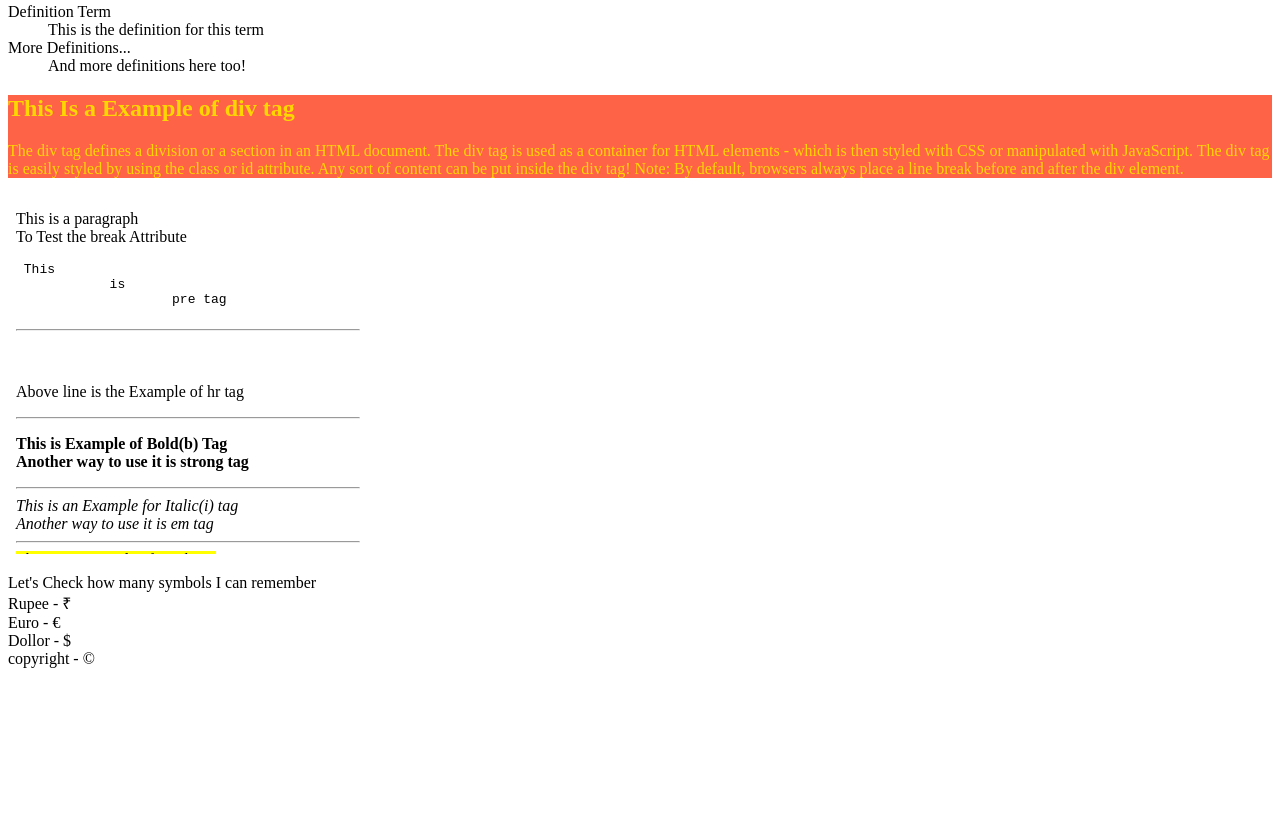
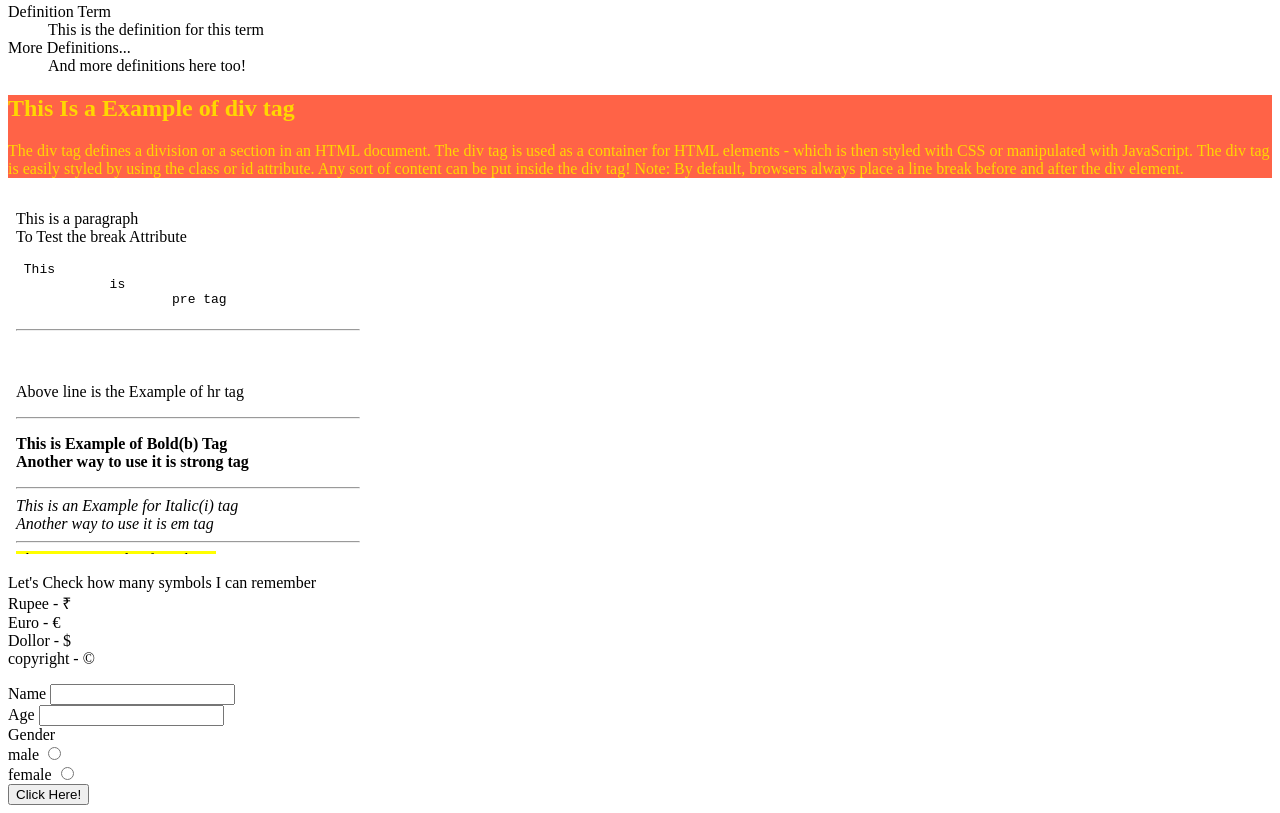
Before and after one commit to Wilsonraja01/Learning-Full-Stack, a plain HTML site: page HTML Learning/index.html in a window 1280 px wide. Shown: the part 1529-2342 px from the top of the page. Before the commit the page ends 2213 px from the top, so only its background shows below. Drawn offline with Linux system fonts and the light colour scheme.

Commit message:
Added a form

```diff
--- a/HTML Learning/index.html
+++ b/HTML Learning/index.html
@@ -137,9 +137,22 @@
             Dollor - &dollar;<br>
             copyright - &copy; <br>
         </p>
+        <form action="">
+            <label for="username"> Name </label>
+            <input type="text" name="username" id="username"><br>
+            <label for="age">Age</label>
+            <input type="number" name="age" id="age">
+            <br>
+            <a>Gender</a><br>
+            <label for="male">male</label>
+            <input type="radio" name="Gender" id="male" value="male"><br>
+            <label for="female">female</label>
+            <input type="radio" name="Gender" id="female" value="female"><br>
+            <input type="submit"  value="Click Here!">
+        </form>
     </body>
 </html>
-<!-- Watched upto 43:30
+<!-- Watched upto 1:26:27
 link
 https://www.youtube.com/watch?v=nu_pCVPKzTk&t=10s&ab_channel=freeCodeCamp.org
  -->
```
